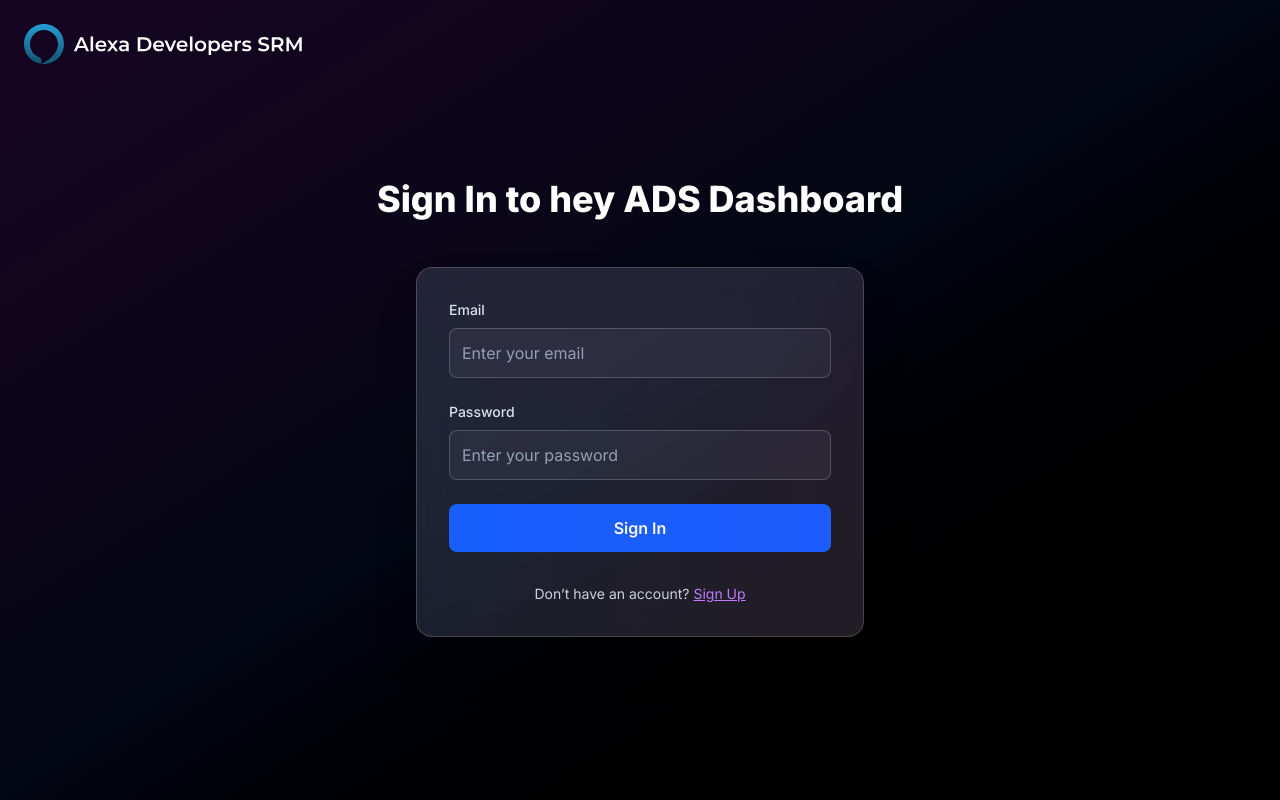
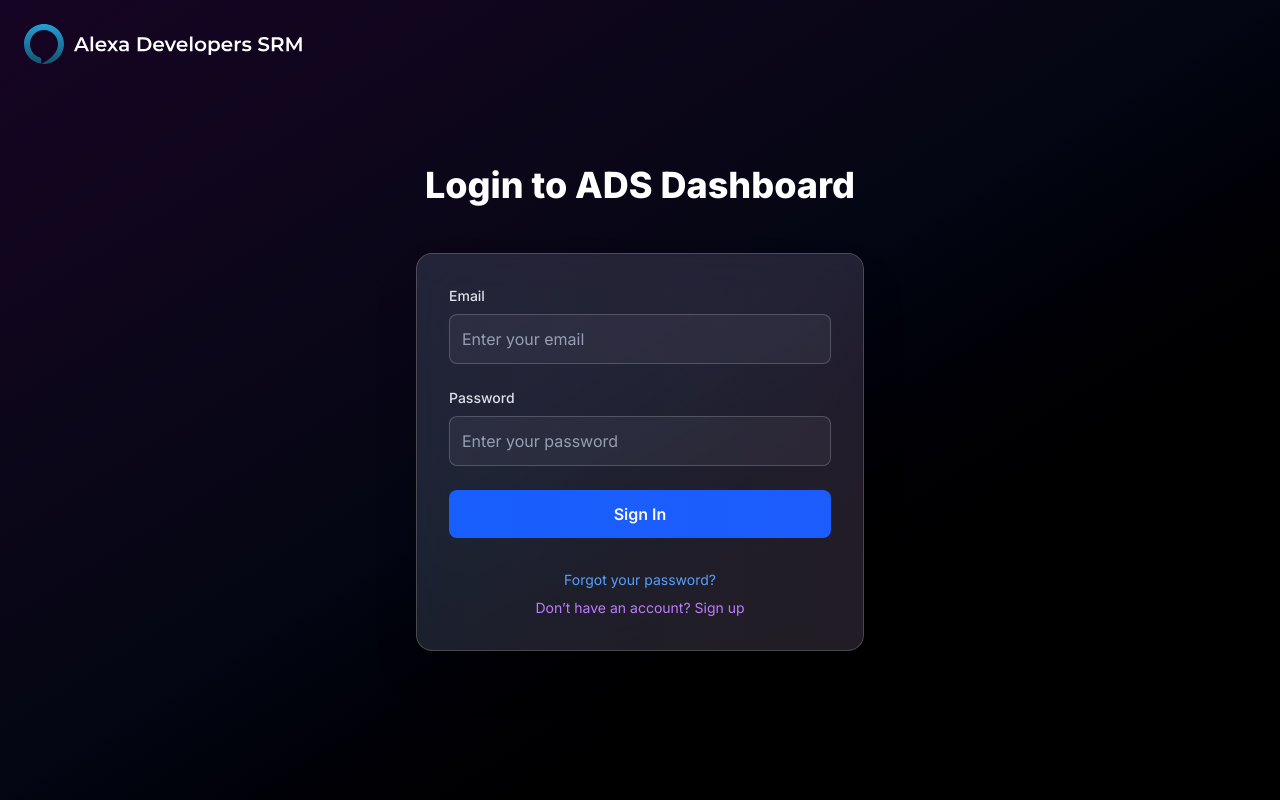
Before and after one commit to shubhankar05sarkar/Alexa-dashboard-db, a Next.js app: page /login in a window 1280 px wide. Built offline with nearby package versions, Linux system fonts and the light colour scheme; no server answers.

Commit message:
Made sign in,sign up and logout

```diff
--- a/src/app/alexaverse-v2/page.tsx
+++ b/src/app/alexaverse-v2/page.tsx
@@ -3,6 +3,7 @@
 import Link from "next/link";
 import { Event } from "../types/types";
 import { useRouter } from "next/navigation";
+import { supabase } from "../lib/supabase-client";
 
 const events: Event[] = [
   {
@@ -50,9 +51,15 @@
 export default function AlexaVerseV2() {
   const router = useRouter();
 
-  const handleLogout = () => {
+  const handleLogout =async () => {
+    const { error } = await supabase.auth.signOut();
+    if (error) {
+      console.error("Error signing out:", error.message);
+      return;
+    }
+    // redirect to login page after logout
+    router.push("/login");
     localStorage.removeItem("isLoggedIn");
-    router.replace("/login"); // client-side logout redirect
   };
 
   return (
--- a/src/app/login/page.tsx
+++ b/src/app/login/page.tsx
@@ -92,6 +92,7 @@
     }
 
     const role = userData.role;
+    localStorage.setItem("isLoggedIn", "true");
     console.log("Fetched role:", role);
     toast.success("Signed in successfully");
 
@@ -100,8 +101,10 @@
 
   return (
     <div className="min-h-screen bg-black relative">
+      {/* Background Gradient */}
       <div className="absolute inset-0 bg-gradient-to-br from-purple-800/20 via-blue-800/10 to-black pointer-events-none" />
 
+      {/* Alexa Logo */}
       <div className="absolute top-4 left-4 p-2 z-10">
         <img
           src="/alexa-logo.svg"
@@ -111,14 +114,18 @@
       </div>
 
       <div className="flex flex-col min-h-screen items-center justify-center px-4 relative z-10">
+        {/* Page Heading */}
         <h1 className="text-5xl sm:text-4xl xs:text-3xl font-extrabold text-white mb-12 mt-4 text-center">
-          {isSignUp ? "Sign Up for hey ADS Dashboard" : "Sign In to hey ADS Dashboard"}
+          {isSignUp ? "Sign Up to ADS Dashboard" : "Login to ADS Dashboard"}
         </h1>
 
-        <div className="relative bg-white/10 backdrop-blur-xl p-8 rounded-2xl shadow-2xl w-full max-w-md border border-white/20 overflow-hidden">
+        {/* Login Box */}
+        <div className="relative bg-white/10 backdrop-blur-xl p-8 rounded-2xl shadow-2xl w-full max-w-md border border-white/20 overflow-hidden transition-all duration-300 hover:shadow-[0_0_20px_rgba(59,130,246,0.3)]">
+          {/* Glow effect */}
           <div className="absolute inset-0 bg-gradient-to-r from-blue-500/10 to-purple-500/10 opacity-50 pointer-events-none" />
 
           <div className="space-y-6">
+            {/* Email Input */}
             <div>
               <label htmlFor="email" className="block text-sm font-medium text-gray-200 mb-2">
                 Email
@@ -129,11 +136,12 @@
                 placeholder="Enter your email"
                 value={email}
                 onChange={(e) => setEmail(e.target.value)}
-                className="w-full p-3 bg-white/5 border border-white/20 rounded-lg text-white placeholder-gray-400 focus:outline-none focus:ring-2 focus:ring-blue-400 focus:border-transparent"
+                className="w-full p-3 bg-white/5 border border-white/20 rounded-lg text-white placeholder-gray-400 focus:outline-none focus:ring-2 focus:ring-blue-400 focus:border-transparent transition-all duration-200 hover:border-blue-400/50"
                 required
               />
             </div>
 
+            {/* Password Input */}
             <div>
               <label htmlFor="password" className="block text-sm font-medium text-gray-200 mb-2">
                 Password
@@ -144,52 +152,44 @@
                 placeholder="Enter your password"
                 value={password}
                 onChange={(e) => setPassword(e.target.value)}
-                className="w-full p-3 bg-white/5 border border-white/20 rounded-lg text-white placeholder-gray-400 focus:outline-none focus:ring-2 focus:ring-blue-400 focus:border-transparent"
+                className="w-full p-3 bg-white/5 border border-white/20 rounded-lg text-white placeholder-gray-400 focus:outline-none focus:ring-2 focus:ring-blue-400 focus:border-transparent transition-all duration-200 hover:border-blue-400/50"
                 required
               />
             </div>
 
-            <button
+             {/* Auth Button */}
+             <button
               onClick={handleAuth}
-              className="w-full bg-blue-600 text-white p-3 rounded-lg font-semibold hover:bg-blue-700 focus:outline-none focus:ring-2 focus:ring-blue-400 focus:ring-offset-2 transition-all duration-200"
+              className="w-full bg-blue-600 text-white p-3 rounded-lg font-semibold hover:bg-blue-700 focus:outline-none focus:ring-2 focus:ring-blue-400"
             >
               {isSignUp ? "Sign Up" : "Sign In"}
             </button>
 
-            <div className="text-center mt-2">
-              {isSignUp ? (
-                <p className="text-sm text-gray-300">
-                  Already have an account?{" "}
-                  <button
-                    onClick={() => setIsSignUp(false)}
-                    className="text-purple-400 hover:text-purple-500 underline"
-                  >
-                    Sign In
-                  </button>
-                </p>
-              ) : (
-                <p className="text-sm text-gray-300">
-                  Don’t have an account?{" "}
-                  <button
-                    onClick={() => setIsSignUp(true)}
-                    className="text-purple-400 hover:text-purple-500 underline"
-                  >
-                    Sign Up
-                  </button>
-                </p>
-              )}
+            {/* Forgot Password + Sign Up */}
+            <div className="text-center mt-2 space-y-2">
+              <a
+                href="#"
+                className="block text-sm text-blue-400 hover:text-blue-500 transition-colors"
+              >
+                Forgot your password?
+              </a>
+              <a
+                href="#"
+                onClick={(e) => {
+                  e.preventDefault();
+                  setIsSignUp(!isSignUp);
+                }}
+                className="block text-sm text-purple-400 hover:text-purple-500 transition-colors"
+              >
+                {isSignUp
+                  ? "Already have an account? Login"
+                  : "Don’t have an account? Sign up"}
+              </a>
             </div>
           </div>
         </div>
       </div>
-
-      <style jsx>{`
-        @media (max-width: 480px) {
-          .absolute.top-4.left-4 img {
-            height: 32px;
-          }
-        }
-      `}</style>
     </div>
   );
+
 }
```
